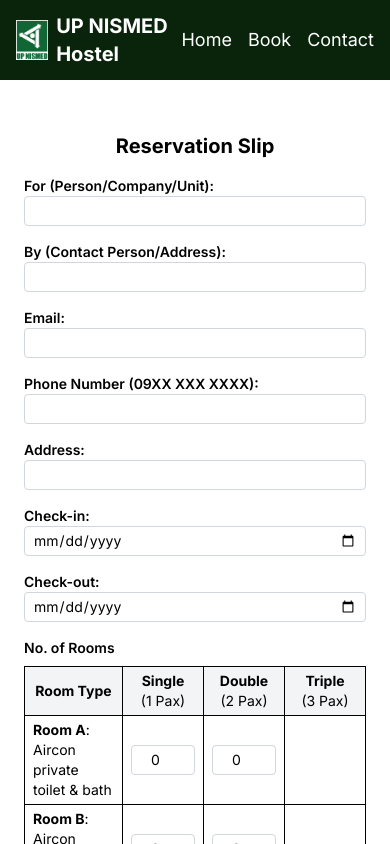
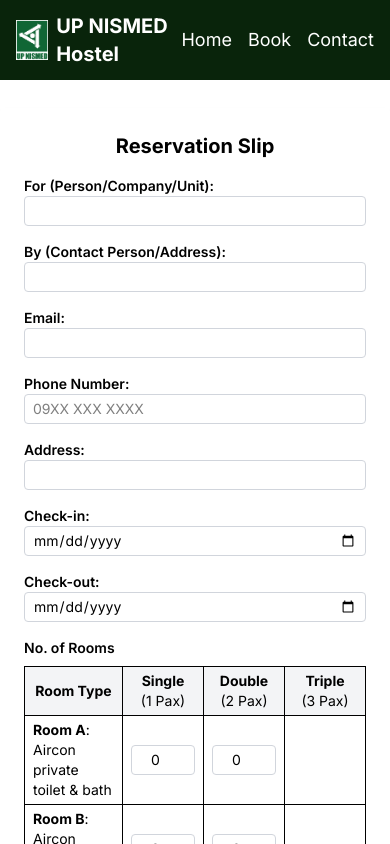
Before and after one commit to gsalao/NISMED-Hostel-Reservation, a Vue app in the folder frontend/: page /booking-form in a window 390 px wide. Shown: the top 844 px of the page. Built offline with nearby package versions, Linux system fonts and the light colour scheme.

Commit message:
feat: phone number regex validation

```diff
--- a/frontend/src/views/BookingFormView.vue
+++ b/frontend/src/views/BookingFormView.vue
@@ -18,8 +18,8 @@
           <input type="email" v-model="form.email" class="w-full border border-gray-300 rounded px-2 py-1" />
         </div>
         <div>
-          <label class="font-semibold">Phone Number (09XX XXX XXXX):</label>
-          <input type="text" v-model="form.contact" class="w-full border border-gray-300 rounded px-2 py-1" />
+          <label class="font-semibold">Phone Number:</label>
+          <input type="text" v-model="form.contact" placeholder="09XX XXX XXXX" class="w-full border border-gray-300 rounded px-2 py-1" />
         </div>
         <div class="lg:col-span-2">
           <label class="font-semibold">Address:</label>
@@ -182,6 +182,13 @@
     return
   }
 
+  const phoneRegex = /^09\d{2} \d{3} \d{4}$/;
+  if (!phoneRegex.test(form.contact)) {
+    toast.warning("Please enter a valid phone number in the format:\n09XX XXX XXXX");
+    return;
+  }
+
+
     // Check date range
     const start = new Date(form.checkIn)
     const end = new Date(form.checkOut)
```
